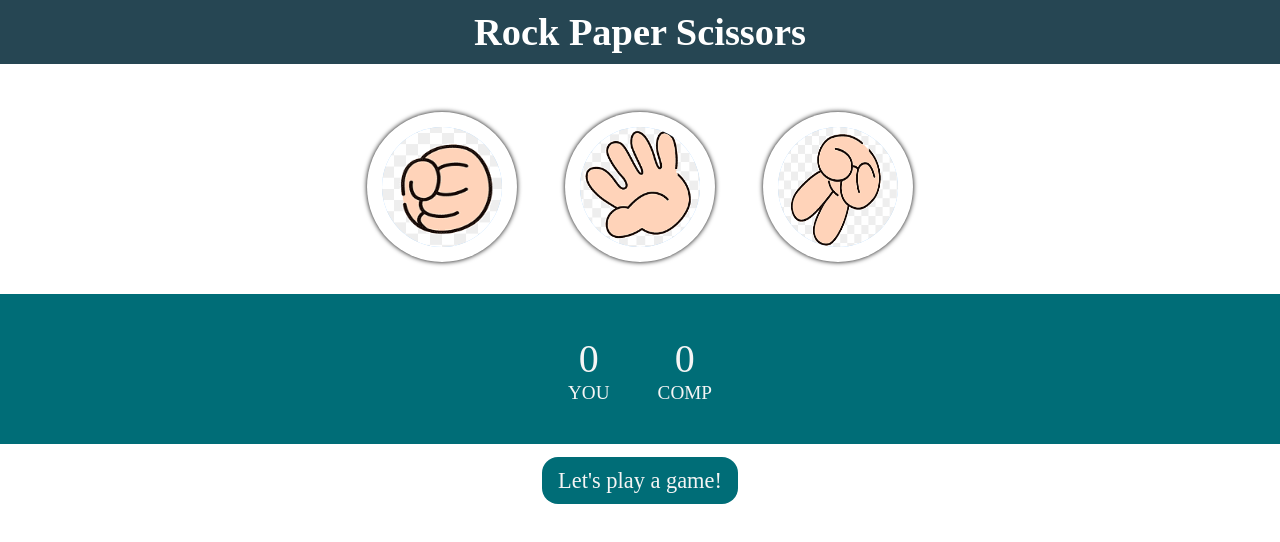
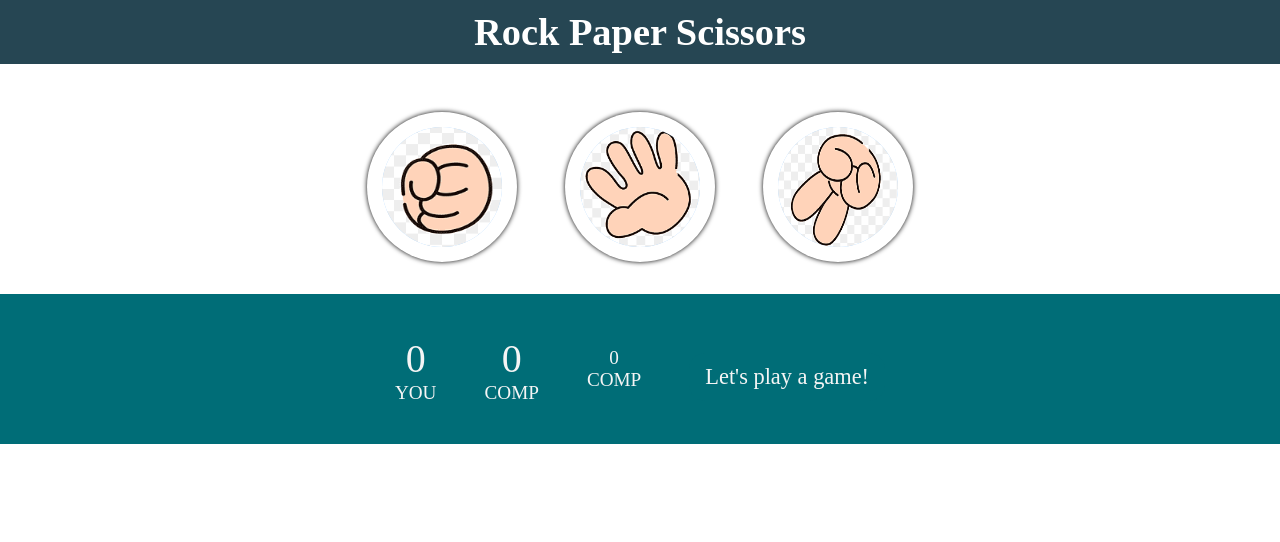
Before and after one commit to Kishalay-kundu10/r-p-s, a plain HTML site: page index.html in a window 1280 px wide. Drawn offline with Linux system fonts and the light colour scheme.

Commit message:
Update index.html

```diff
--- a/index.html
+++ b/index.html
@@ -32,6 +32,10 @@
             <div id="comp-score">0</div>
             <p>COMP</p>
         </div>
+        <div class="draw">
+            <div id="draw-score">0</div>
+            <p>COMP</p>
+        </div
     </div>
     <p id="msg">Let's play a game!</p>
 
```
